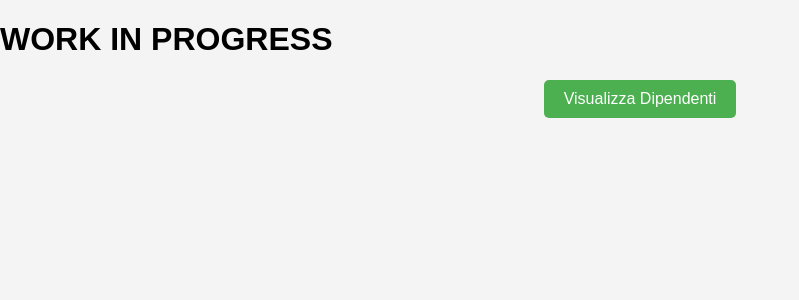
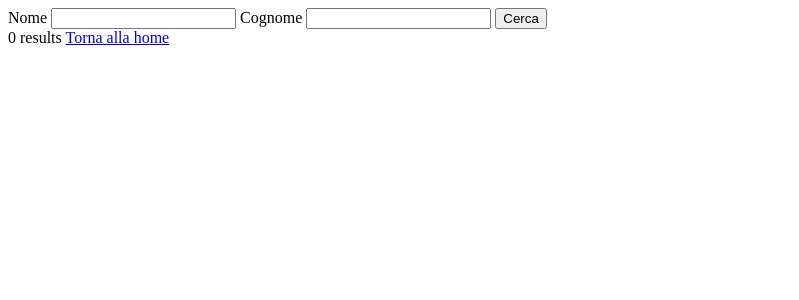
Before and after one commit to SimoneArzuffi/ProgettoQuinta, a PHP site: page /mostraDipendenti.php in a window 1280 px wide. Shown: the top 300 px of the page, without its empty margins (0-799 px from the left). Run offline with PHP 8.4, Linux system fonts and the light colour scheme; data that the repository does not hold is empty.

Commit message:
sistemato mostra dipendenti con ricerca dei dipendenti stessi

```diff
--- a/mostraDipendenti.php
+++ b/mostraDipendenti.php
@@ -1,84 +1,51 @@
-<!DOCTYPE html>
-<html>
 <?php
     session_start();
     include "connection.php";
 ?>
+<!DOCTYPE html>
+<html>
     <head>
-        <title>mostra dipendenti</title>
-        <style>
-            body {
-                font-family: Arial, sans-serif;
-                margin: 0;
-                padding: 0;
-                background-color: #f4f4f4;
+        <title>Mostra dipendenti</title>
+    </head>
+    <body>
+        <!--aggiungi la possibilità di selezionare il dipendente desiderato tramite nome e cognome-->
+        <form action="mostraDipendenti.php" method="post">
+            <label for="nome">Nome</label>
+            <input type="text" name="nome" id="nome">
+            <label for="cognome">Cognome</label>
+            <input type="text" name="cognome" id="cognome">
+            <input type="submit" value="Cerca">
+        </form>
+        <?php
+            if(isset($_POST["nome"]) && isset($_POST["cognome"])){
+                $nome = $_POST["nome"];
+                $cognome = $_POST["cognome"];
+                $query = "SELECT * FROM dipendente WHERE nome = '$nome' AND cognome = '$cognome'";
+            }else{
+                $query = "SELECT * FROM dipendente";
             }
-
-            .container {
-                width: 80%;
-                margin: 50px auto;
-                text-align: center;
-            }
-
-            .button-container {
-                display: flex;
-                flex-wrap: wrap;
-                justify-content: center;
-                gap: 10px;
-                margin-bottom: 20px;
-            }
-
-            input[type="submit"] {
-                padding: 10px 20px;
-                font-size: 16px;
-                background-color: #4caf50;
-                color: #fff;
-                border: none;
-                border-radius: 5px;
-                cursor: pointer;
-            }
-
-            input[type="submit"]:hover {
-                background-color: #45a049;
-            }
-        </style>
-    </head>
-    <?php
-        if (isset($_POST['submit'])) {
-            $query = "SELECT * FROM dipendente";
             $result = mysqli_query($connessione, $query);
-            echo "<table>";
+            if (mysqli_num_rows($result) > 0) {
+                echo "<table border='1'>";
                 echo "<tr>";
                 echo "<th>Nome</th>";
                 echo "<th>Cognome</th>";
-            echo "<th>CF</th>";
-            echo "<th>Data di nascita</th>";
-            echo "<th>Ore di permesso</th>";
-            echo "<th>Giorni di ferie</th>";
-            echo "<th>Giorni di malattia</th>";
+                echo "<th>codice fiscale</th>";
+                echo "<th>data di nascita</th>";
                 echo "</tr>";
-            while ($row = mysqli_fetch_array($result)) {
+                while ($row = mysqli_fetch_assoc($result)) {
                     echo "<tr>";
-                echo "<td>" . $row['nome'] . "</td>";
-                echo "<td>" . $row['cognome'] . "</td>";
-                echo "<td>" . $row['cf'] . "</td>";
-                echo "<td>" . $row['data_di_nascita'] . "</td>";
-                echo "<td>" . $row['ore_di_permesso'] . "</td>";
-                echo "<td>" . $row['giorni_di_ferie'] . "</td>";
-                echo "<td>" . $row['giorni_di_malattia'] . "</td>";
+                    echo "<td>" . $row["nome"] . "</td>";
+                    echo "<td>" . $row["cognome"] . "</td>";
+                    echo "<td>" . $row["cf"] . "</td>";
+                    echo "<td>" . $row["data_di_nascita"] . "</td>";
                     echo "</tr>";
                 }
                 echo "</table>";
+            } else {
+                echo "0 results";
             }
         ?>
-    <body>
-        <h1> WORK IN PROGRESS </h1>
-        <!--
-            1. crea pulsante che estrae e mette i dipendenti in una tabella
-            2. crea pulsante che estrae solo il dipendente selezionato e lo mette in una tabella
-        -->
-        <div class="button-container">
-            <form action="mostraDipendenti.php" method="POST"><input type="submit" value="Visualizza Dipendenti"></form>
-        </div>
+        <a href="home.php">Torna alla home</a>
     </body>
 </html>
```
Lines whose indentation alone changed are shown as unchanged.
